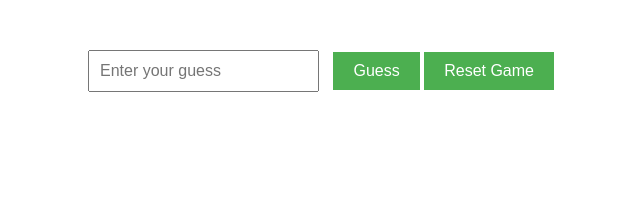
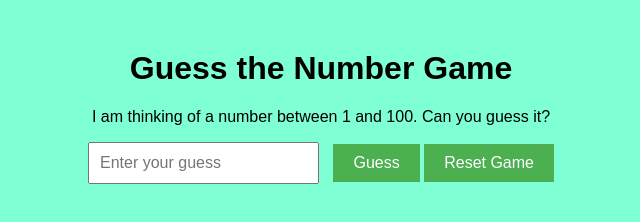
Before and after one commit to Degonzalez09/Number-Game, a plain HTML site: page Guessing game.html in a window 1280 px wide. Shown: the whole page, without its empty margins (319-959 px from the left). Drawn offline with Linux system fonts and the light colour scheme.

Commit message:
tweaking styles

```diff
--- a/index.html
+++ b/Guessing game.html
@@ -4,9 +4,11 @@
     <meta charset="UTF-8">
     <meta name="viewport" content="width=device-width, initial-scale=1.0">
     <link rel="stylesheet" href="style.css">
-    <title>Guess the Number</title>
+    <title>Guess the Number Game</title>
 </head>
 <body>
+    <h1>Guess the Number Game</h1>
+     <p>I am thinking of a number between 1 and 100. Can you guess it?</p>
     <input type="number" id="guessInput" placeholder="Enter your guess">
     <button id="guessButton">Guess</button>
     <button id="resetButton">Reset Game</button>
--- a/style.css
+++ b/style.css
@@ -1,4 +1,5 @@
 body {
+    background-color: aquamarine;
     font-family: Arial, sans-serif;
     text-align: center;
     margin-top: 50px;
```
